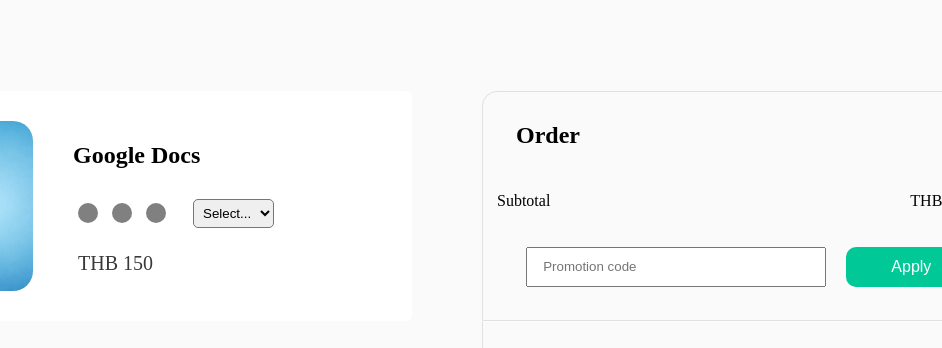
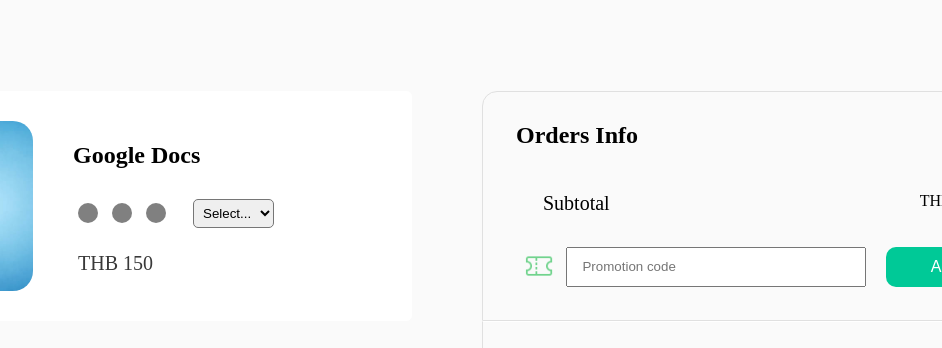
Before and after one commit to pang01032003/shopping, a plain HTML site: page index.html in a window 1280 px wide. Shown: the part 136-484 px from the top of the page, 338-1280 px from the left. Drawn offline with Linux system fonts and the light colour scheme.

Commit message:
Add files via upload

```diff
--- a/index.html
+++ b/index.html
@@ -107,10 +107,10 @@
         </div>
 
         <div class="containerpay">
-            <h2 class="texth2">Order</h2>
+            <h2 class="texth2" style="white-space: nowrap;">Orders Info</h2>
 
             <div class="dm02">
-                <img class="m02" src="c1.png" alt="" />
+                <img class="m02" src="./coupon.png" alt="" />
             </div>
 
             <p class="a1">Subtotal</p>
--- a/styles.css
+++ b/styles.css
@@ -169,7 +169,7 @@
     width: 300px;
     height: 40px;
     bottom: -145px;
-    right: 160px;
+    right: 220px;
 }
 
 .btn {
@@ -177,7 +177,7 @@
     height: 40px;
     width: 130px;
     top: 145px;
-    left: -140px;
+    left: -200px;
     /* เอาเงาออก */
     box-shadow: none;
     /* หรือสามารถกำหนด box-shadow ว่างไปก็ได้ */
@@ -244,19 +244,20 @@
 
 .a1 {
     position: relative;
-    left: -80px;
+    font-size: 20px;
+    left: -120px;
     top: 90px;
 }
 
 .a2 {
     position: relative;
-    left: 280px;
+    left: 190px;
     top: 90px;
 }
 
 .a3 {
     position: relative;
-    left: 285px;
+    left: 195px;
     top: 90px;
 }
 
@@ -276,7 +277,7 @@
 .m02 {
     position: relative;
     width: 28px;
-    left: -90px;
+    left: -130px;
     top: -0px;
 }
 
```
Also changed, not shown: coupon.png (added).
